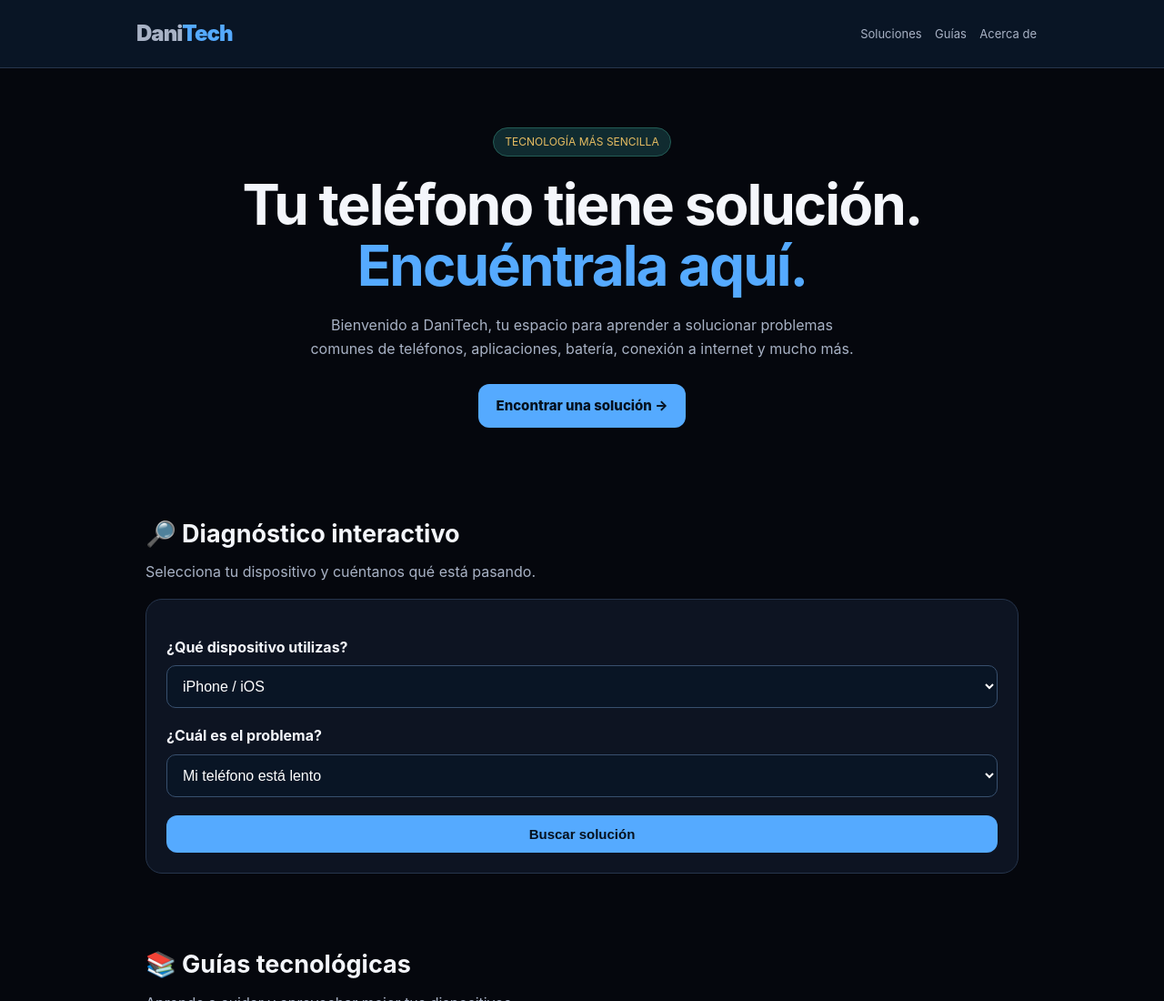
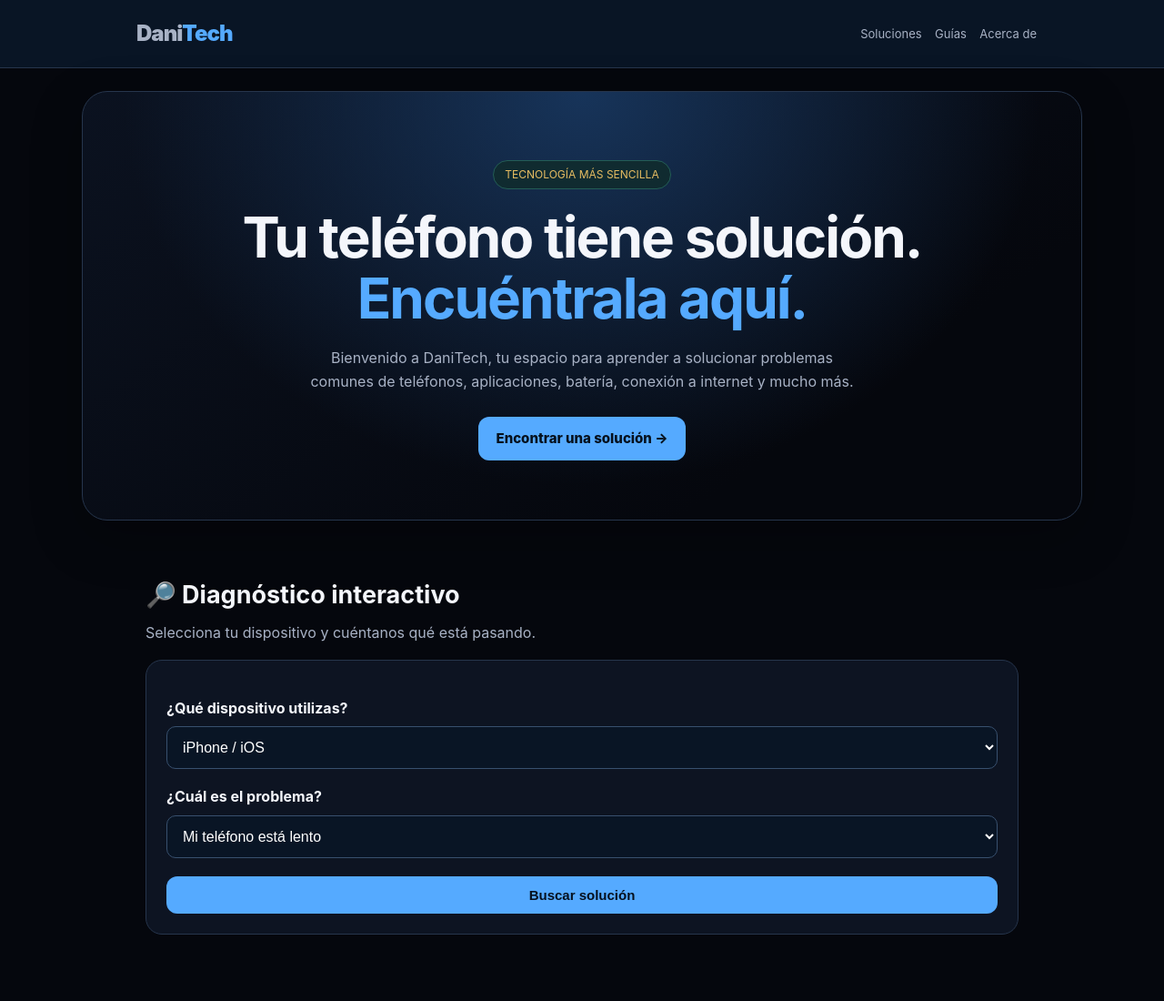
Before and after one commit to danielRodriguez028-afk/Danitech, a plain HTML site: page index.html in a window 1280 px wide. Shown: the top 1100 px of the page at 91% size. Drawn offline with Linux system fonts and the light colour scheme.

Commit message:
Revise .hero class for layout and styling enhancements
Updated the .hero class styles for improved layout and design.

```diff
--- a/index.html
+++ b/index.html
@@ -74,12 +74,19 @@
       margin-left: 10px;
     }
 
-    .hero {
-      max-width: 1000px;
-      margin: auto;
-      padding: 65px 20px 45px;
-      text-align: center;
-    }
+
+.hero {
+  max-width: 1100px;
+  margin: 25px auto 10px;
+  padding: 75px 22px 65px;
+  text-align: center;
+  background:
+    radial-gradient(ellipse at 50% 0%, #17345a 0%, transparent 65%),
+    linear-gradient(145deg, #0b1220, #05070d 75%);
+  border: 1px solid #26354c;
+  border-radius: 28px;
+  box-shadow: 0 18px 55px rgba(0, 0, 0, 0.28);
+}
 
     .tag {
       display: inline-block;
```
